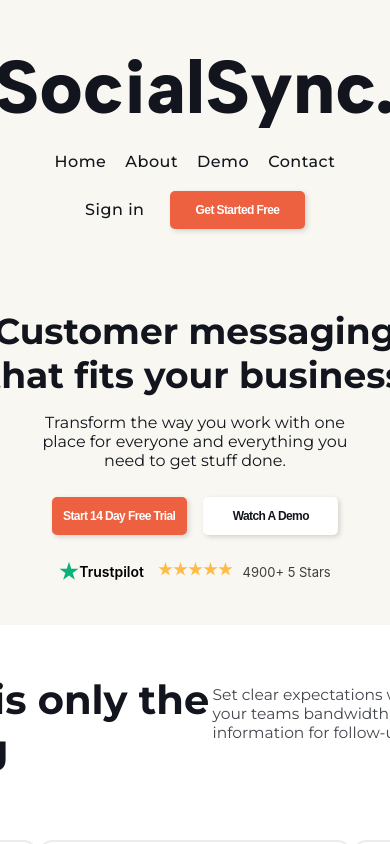
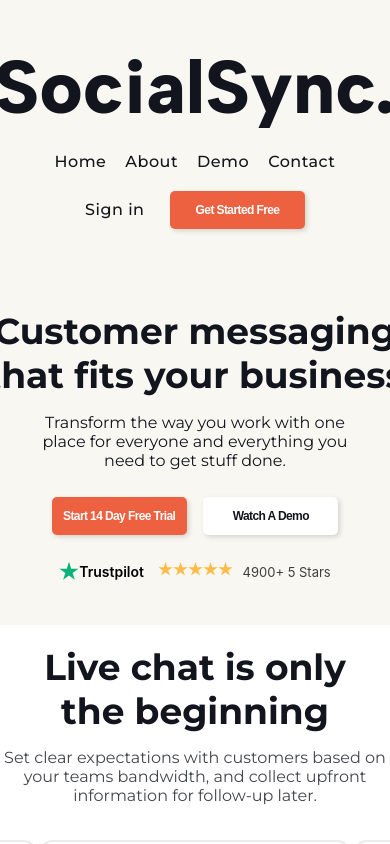
Before and after one commit to akinevans/socialsync, a React (Create React App) app: page / in a window 390 px wide. Shown: the top 844 px of the page. Built offline with nearby package versions, Linux system fonts and the light colour scheme.

Commit message:
Implement responsive tablet view for Hero-Spacer Component

```diff
--- a/src/components/Hero_Spacer.css
+++ b/src/components/Hero_Spacer.css
@@ -47,3 +47,33 @@
   color: #12151dca;
   font-size: 15.5px;
 }
+
+/** Tablet View */
+/** Tablet View */
+/** Tablet View */
+
+@media (max-width: 1000px) {
+  .hero-spacer-inner-wrapper {
+    flex-direction: column;
+    justify-content: space-between;
+    align-items: center;
+    width: 500px;
+    /* border: 2px solid blue; */
+    margin: 20px auto 0 auto;
+    text-align: center;
+  }
+
+  .hero-spacer-title-wrapper {
+    width: 360px;
+    /* border: 2px solid green; */
+  }
+
+  .hero-spacer-title {
+    font-size: 36px;
+  }
+
+  .hero-spacer-text {
+    margin-top: 15px;
+    font-size: 16px;
+  }
+} /*End Tablet View*/
```
